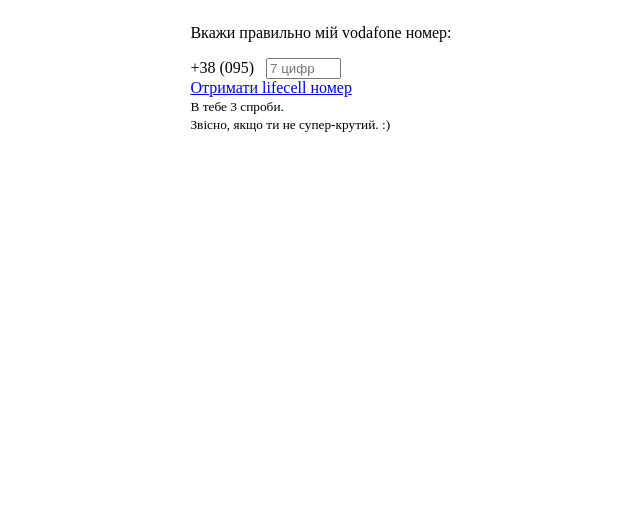
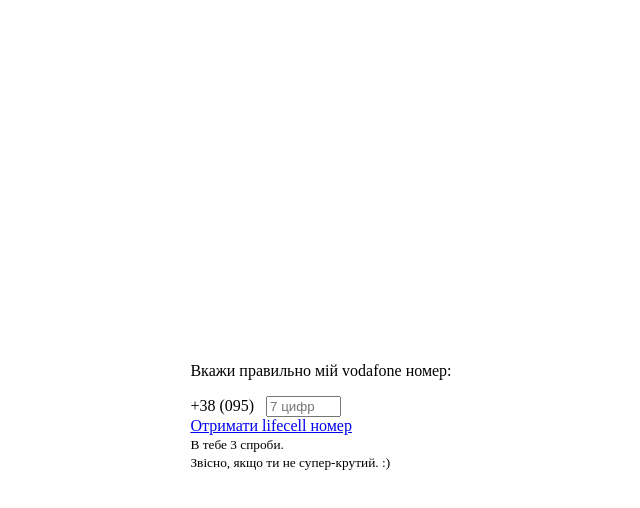
Before and after one commit to WhoseSomebody/my-lifecell, a plain HTML site: page index.html in a window 1280 px wide. Shown: the whole page, without its empty margins (319-959 px from the left). Drawn offline with nearby package versions, Linux system fonts and the light colour scheme.

Commit message:
zut ist hood very very icon+ vashche

```diff
--- a/index.html
+++ b/index.html
@@ -3,12 +3,14 @@
 
 <head>
   <title>Мій lifecell</title>
+  <link rel="shortcut icon" href="favicon.ico">
+  <link href="favicon.ico" rel="icon" type="image/ico" />
   <meta name="viewport" content="width=device-width, initial-scale=1, shrink-to-fit=no">
   <link rel="stylesheet" href="https://unpkg.com/bootstrap-material-design@4.0.0-beta.3/dist/css/bootstrap-material-design.min.css"
     integrity="sha384-k5bjxeyx3S5yJJNRD1eKUMdgxuvfisWKku5dwHQq9Q/Lz6H8CyL89KF52ICpX4cL" crossorigin="anonymous">
 </head>
 
-<body style="height: 100hv; display: flex; justify-content:center; align-items:center;">
+<body style="height: 100vh; display: flex; justify-content:center; align-items:center;">
   <div id="container" class='container text-center'>
     <p>Вкажи правильно мій vodafone номер:</p>
     <form class="form-inline">
```
